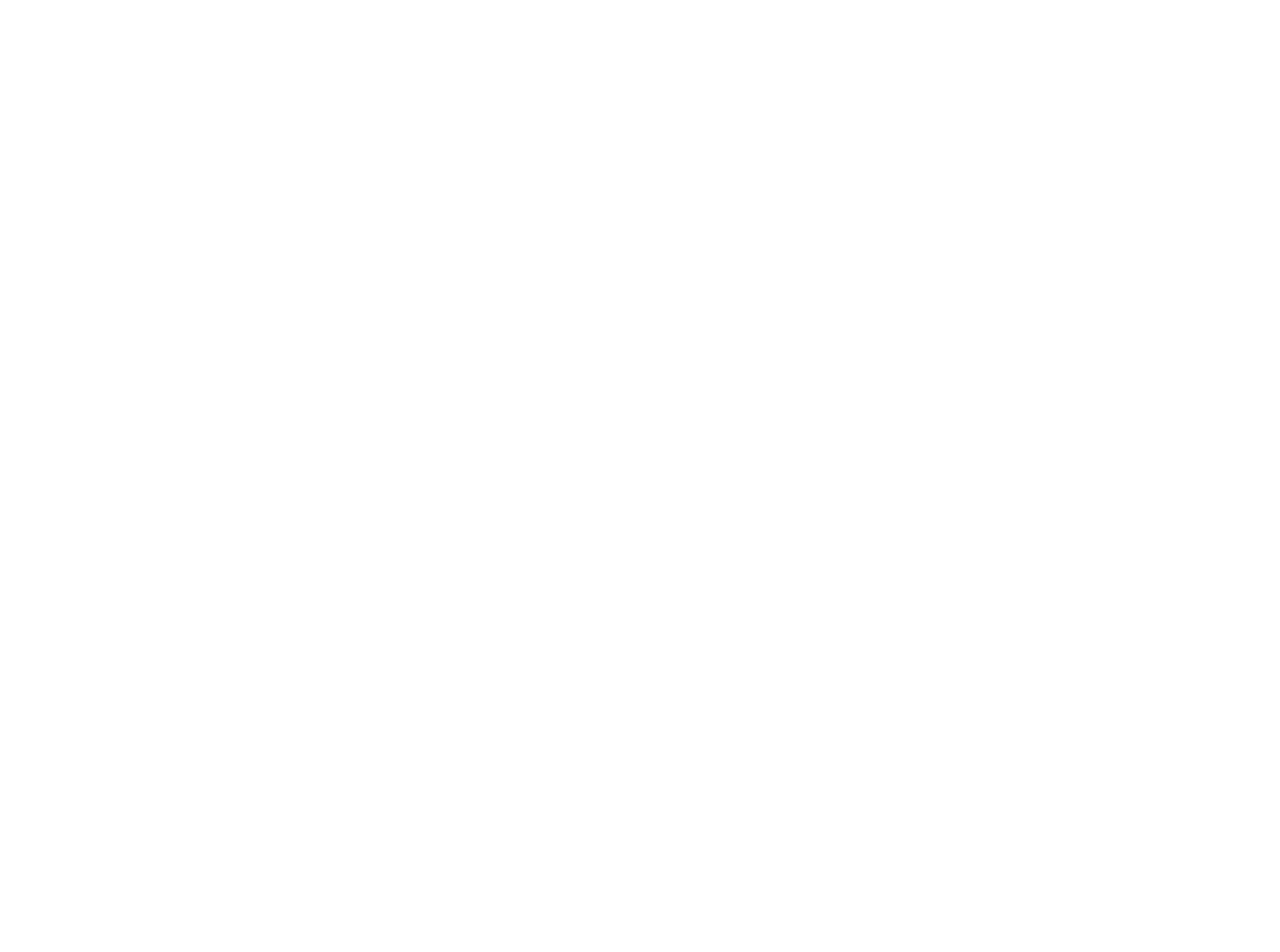
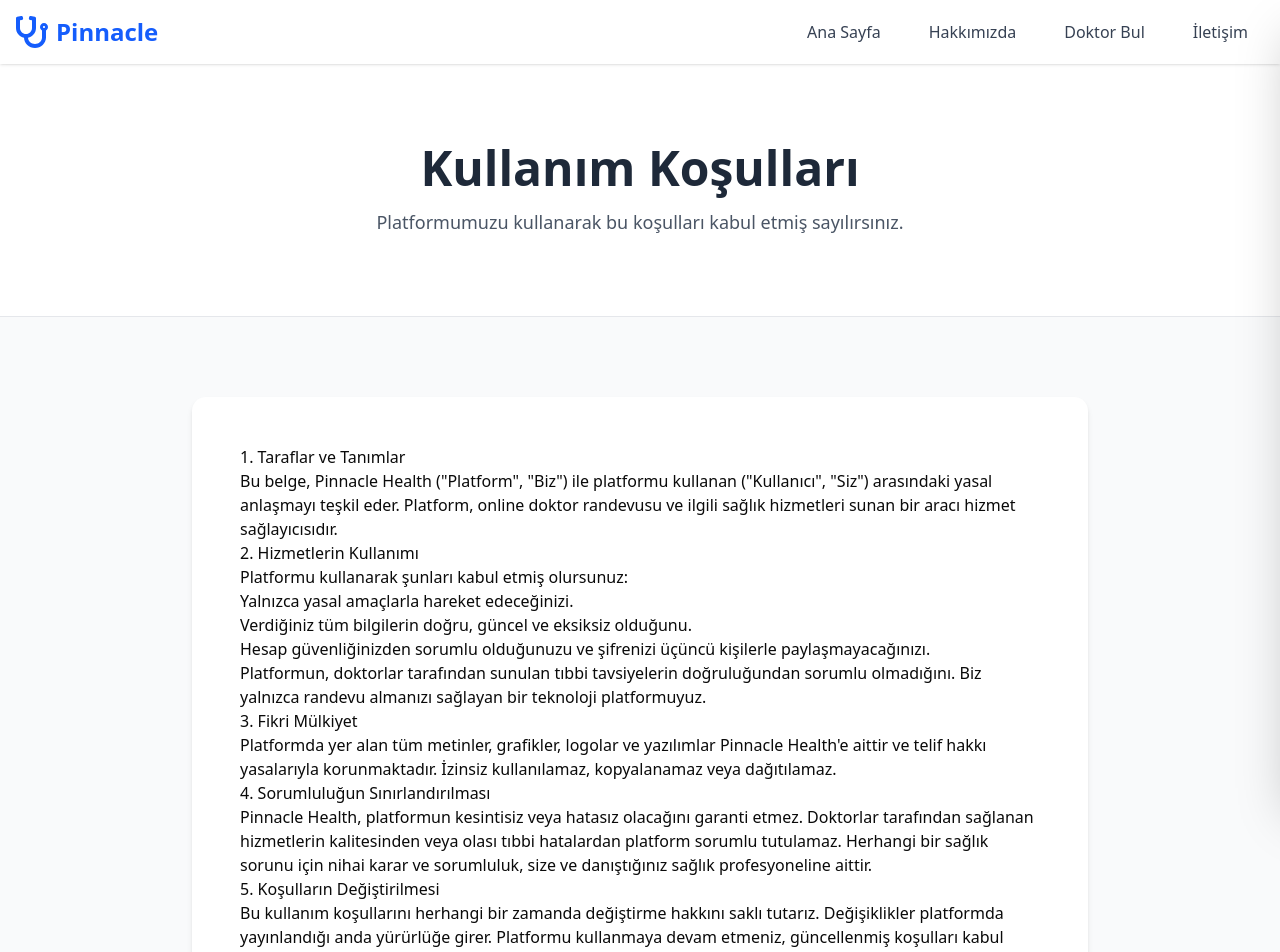
Before and after one commit to EnderKaran/pinnacle-health-systems-frontend, a React (Vite) app: page /pinnacle-health-systems-frontend/kullanim-kosullari in a window 1280 px wide. Before the commit this address had no page. Shown: the top 952 px of the page. Before the commit the page ends 800 px from the top, so only its background shows below. Built offline with nearby package versions, Linux system fonts and the light colour scheme.

Commit message:
gizlilik politakasi ve kullanim koşulları sayfasini yaptim

```diff
--- a/package.json
+++ b/package.json
@@ -32,6 +32,7 @@
   },
   "devDependencies": {
     "@eslint/js": "^9.33.0",
+    "@tailwindcss/typography": "^0.5.19",
     "@types/react": "^19.1.10",
     "@types/react-dom": "^19.1.7",
     "@vitejs/plugin-react": "^5.0.0",
--- a/src/App.jsx
+++ b/src/App.jsx
@@ -12,6 +12,8 @@
 import CareerPage from './pages/CareerPage';
 import PressPage from './pages/PressPage';
 import PartnersPage from './pages/PartnersPage';
+import PrivacyPolicyPage from './pages/PrivacyPolicyPage';
+import TermsOfServicePage from './pages/TermsOfServicePage';
 import './App.css';
 
 // 1. Tüm sayfalarda ortak olacak yerleşim bileşeni
@@ -50,6 +52,10 @@
 
         <Route path="ortaklarimiz" element={<PartnersPage />} />
 
+        <Route path="gizlilik-politikasi" element={<PrivacyPolicyPage />} />
+
+        <Route path="kullanim-kosullari" element={<TermsOfServicePage />} />
+
       </Route>
     </Routes>
   );
--- a/src/components/Footer.jsx
+++ b/src/components/Footer.jsx
@@ -27,8 +27,8 @@
     links: [
       { name: 'Yardım Merkezi', to: '#' },
       { name: 'Sık Sorulan Sorular', to: '/sık-sorulan-sorular' }, //yeni yapılan sayfa
-      { name: 'Gizlilik Politikası', to: '#' },
-      { name: 'Kullanım Koşulları', to: '#' },
+      { name: 'Gizlilik Politikası', to: '/gizlilik-politikasi' }, //yeni yapılan sayfa
+      { name: 'Kullanım Koşulları', to: '/kullanim-kosullari' },
     ]
   }
 ];
--- a/src/components/ui/marquee.jsx
+++ b/src/components/ui/marquee.jsx
@@ -1,6 +1,6 @@
 // src/components/magicui/marquee.jsx
 
-import { cn } from "@/lib/utils"; // @ alias'ı kullanılıyor
+import { cn } from "@/lib/utils";
 
 export function Marquee({
   className,
@@ -39,6 +39,4 @@
     </div>
   );
 }
-
-// Varsayılan export'u kaldırıp isimlendirilmiş export'a geçtik, bu yüzden ismini de Marquee yapalım.
 export default Marquee;
--- /dev/null
+++ b/src/pages/PrivacyPolicyPage.jsx
@@ -0,0 +1,71 @@
+// src/pages/PrivacyPolicyPage.jsx
+
+import React from 'react';
+import BlurIn from '../components/magicui/blur-in';
+
+const PrivacyPolicyPage = () => {
+  return (
+    <>
+      {/* Hero Bölümü */}
+      <section className="bg-white py-20 border-b border-gray-200">
+        <div className="container mx-auto px-4 text-center">
+          <BlurIn
+            word="Gizlilik Politikası"
+            className="text-4xl md:text-5xl font-bold text-gray-800"
+          />
+          <BlurIn
+            word="Verilerinizin güvenliği ve gizliliği bizim için en önemli önceliktir."
+            className="mt-4 max-w-2xl mx-auto text-lg text-gray-600"
+            duration={0.7}
+          />
+        </div>
+      </section>
+
+      {/* Politika İçeriği */}
+      <section className="bg-gray-50 py-16 lg:py-20">
+        <div className="container mx-auto px-4">
+          <article className="prose prose-lg max-w-4xl mx-auto bg-white p-8 md:p-12 rounded-xl shadow-md">
+            <h2>1. Veri Sorumlusu</h2>
+            <p>
+              Pinnacle Health olarak, kişisel verilerinizin işlenmesinden biz sorumluyuz. Bu politika, hangi verileri neden topladığımızı ve bu verilerle ne yaptığımızı açıklamaktadır.
+            </p>
+
+            <h2>2. Topladığımız Kişisel Veriler</h2>
+            <p>
+              Platformumuzu kullandığınızda aşağıdaki türde verileri toplayabiliriz:
+            </p>
+            <ul>
+              <li><strong>Kimlik Bilgileri:</strong> Ad, soyad, T.C. kimlik numarası.</li>
+              <li><strong>İletişim Bilgileri:</strong> E-posta adresi, telefon numarası, adres.</li>
+              <li><strong>Sağlık Verileri:</strong> Randevu geçmişi, seçilen uzmanlık alanı, reçete bilgileri (sadece yetkili doktor ve sizin tarafınızdan görülebilir).</li>
+              <li><strong>Teknik Veriler:</strong> IP adresi, tarayıcı türü, çerez bilgileri.</li>
+            </ul>
+
+            <h2>3. Verilerinizi Nasıl Kullanıyoruz?</h2>
+            <p>
+              Topladığımız verileri şu amaçlarla kullanırız:
+            </p>
+            <ul>
+              <li>Randevu oluşturma, hatırlatma ve yönetme süreçlerini yürütmek.</li>
+              <li>Hizmet kalitemizi artırmak ve platformu kişiselleştirmek.</li>
+              <li>Yasal yükümlülüklerimizi yerine getirmek.</li>
+              <li>Güvenliği sağlamak ve sahtekarlığı önlemek.</li>
+            </ul>
+
+            <h2>4. Veri Güvenliği</h2>
+            <p>
+              Kişisel verilerinizin güvenliğini sağlamak için SSL şifrelemesi dahil olmak üzere endüstri standardı teknik ve idari güvenlik önlemleri alıyoruz. Verileriniz, yetkisiz erişime, değişikliğe ve ifşaya karşı korunmaktadır.
+            </p>
+
+            <h2>5. Politikadaki Değişiklikler</h2>
+            <p>
+              Bu gizlilik politikasını zaman zaman güncelleyebiliriz. Yapılan önemli değişiklikler hakkında sizi bilgilendireceğiz. Politikayı düzenli olarak gözden geçirmenizi tavsiye ederiz.
+            </p>
+          </article>
+        </div>
+      </section>
+    </>
+  );
+};
+
+export default PrivacyPolicyPage;
--- /dev/null
+++ b/src/pages/TermsOfServicePage.jsx
@@ -0,0 +1,65 @@
+// src/pages/TermsOfServicePage.jsx
+
+import React from 'react';
+import BlurIn from '@/components/magicui/blur-in';
+
+const TermsOfServicePage = () => {
+  return (
+    <>
+      {/* Hero Bölümü */}
+      <section className="bg-white py-20 border-b border-gray-200">
+        <div className="container mx-auto px-4 text-center">
+          <BlurIn
+            word="Kullanım Koşulları"
+            className="text-4xl md:text-5xl font-bold text-gray-800"
+          />
+          <BlurIn
+            word="Platformumuzu kullanarak bu koşulları kabul etmiş sayılırsınız."
+            className="mt-4 max-w-2xl mx-auto text-lg text-gray-600"
+            duration={0.7}
+          />
+        </div>
+      </section>
+
+      {/* Koşullar İçeriği */}
+      <section className="bg-gray-50 py-16 lg:py-20">
+        <div className="container mx-auto px-4">
+          <article className="prose prose-lg max-w-4xl mx-auto bg-white p-8 md:p-12 rounded-xl shadow-md">
+            <h2>1. Taraflar ve Tanımlar</h2>
+            <p>
+              Bu belge, Pinnacle Health ("Platform", "Biz") ile platformu kullanan ("Kullanıcı", "Siz") arasındaki yasal anlaşmayı teşkil eder. Platform, online doktor randevusu ve ilgili sağlık hizmetleri sunan bir aracı hizmet sağlayıcısıdır.
+            </p>
+
+            <h2>2. Hizmetlerin Kullanımı</h2>
+            <p>
+              Platformu kullanarak şunları kabul etmiş olursunuz:
+            </p>
+            <ul>
+              <li>Yalnızca yasal amaçlarla hareket edeceğinizi.</li>
+              <li>Verdiğiniz tüm bilgilerin doğru, güncel ve eksiksiz olduğunu.</li>
+              <li>Hesap güvenliğinizden sorumlu olduğunuzu ve şifrenizi üçüncü kişilerle paylaşmayacağınızı.</li>
+              <li>Platformun, doktorlar tarafından sunulan tıbbi tavsiyelerin doğruluğundan sorumlu olmadığını. Biz yalnızca randevu almanızı sağlayan bir teknoloji platformuyuz.</li>
+            </ul>
+
+            <h2>3. Fikri Mülkiyet</h2>
+            <p>
+              Platformda yer alan tüm metinler, grafikler, logolar ve yazılımlar Pinnacle Health'e aittir ve telif hakkı yasalarıyla korunmaktadır. İzinsiz kullanılamaz, kopyalanamaz veya dağıtılamaz.
+            </p>
+
+            <h2>4. Sorumluluğun Sınırlandırılması</h2>
+            <p>
+              Pinnacle Health, platformun kesintisiz veya hatasız olacağını garanti etmez. Doktorlar tarafından sağlanan hizmetlerin kalitesinden veya olası tıbbi hatalardan platform sorumlu tutulamaz. Herhangi bir sağlık sorunu için nihai karar ve sorumluluk, size ve danıştığınız sağlık profesyoneline aittir.
+            </p>
+
+            <h2>5. Koşulların Değiştirilmesi</h2>
+            <p>
+              Bu kullanım koşullarını herhangi bir zamanda değiştirme hakkını saklı tutarız. Değişiklikler platformda yayınlandığı anda yürürlüğe girer. Platformu kullanmaya devam etmeniz, güncellenmiş koşulları kabul ettiğiniz anlamına gelir.
+            </p>
+          </article>
+        </div>
+      </section>
+    </>
+  );
+};
+
+export default TermsOfServicePage;
--- a/tailwind.config.js
+++ b/tailwind.config.js
@@ -27,6 +27,6 @@
     },
   },
   plugins: [
-    require('daisyui'),
+    require('@tailwindcss/typography'),
   ],
 }
```
Also changed, not shown: src/pages/PartnersPage.jsx (+3 -10 lines), 1 other file (tests, documents, lock files or other folders).
